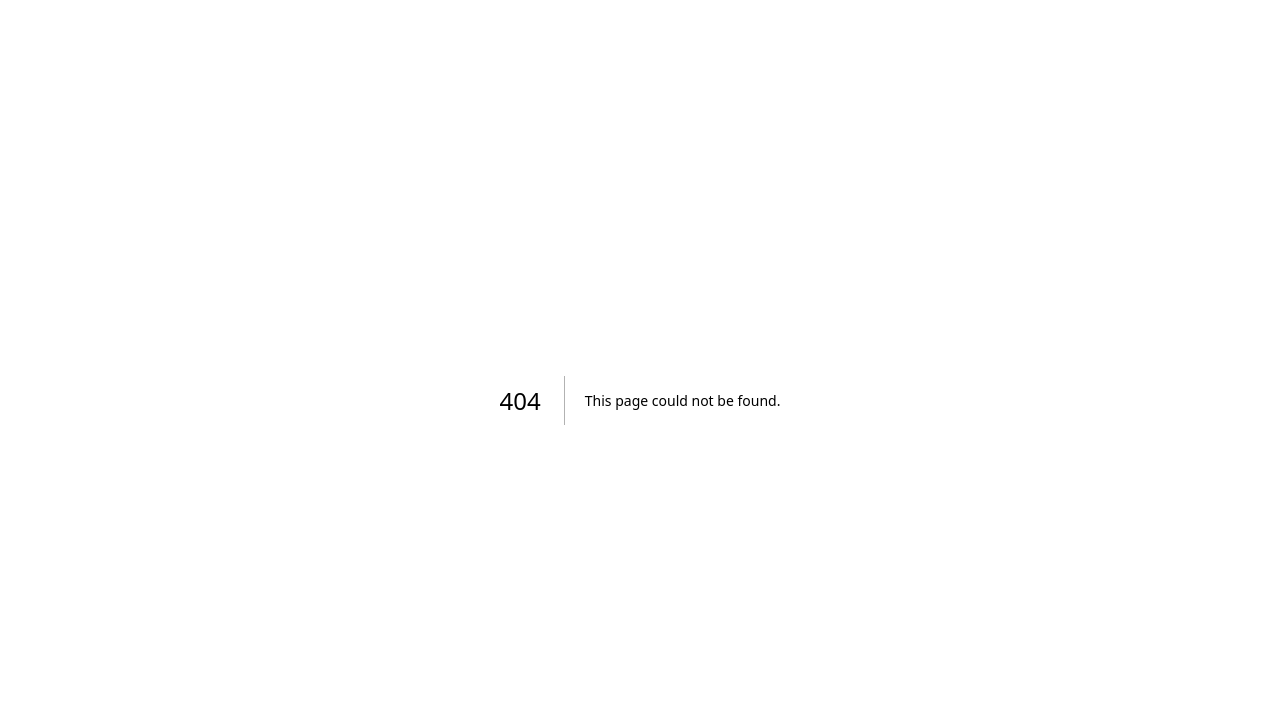
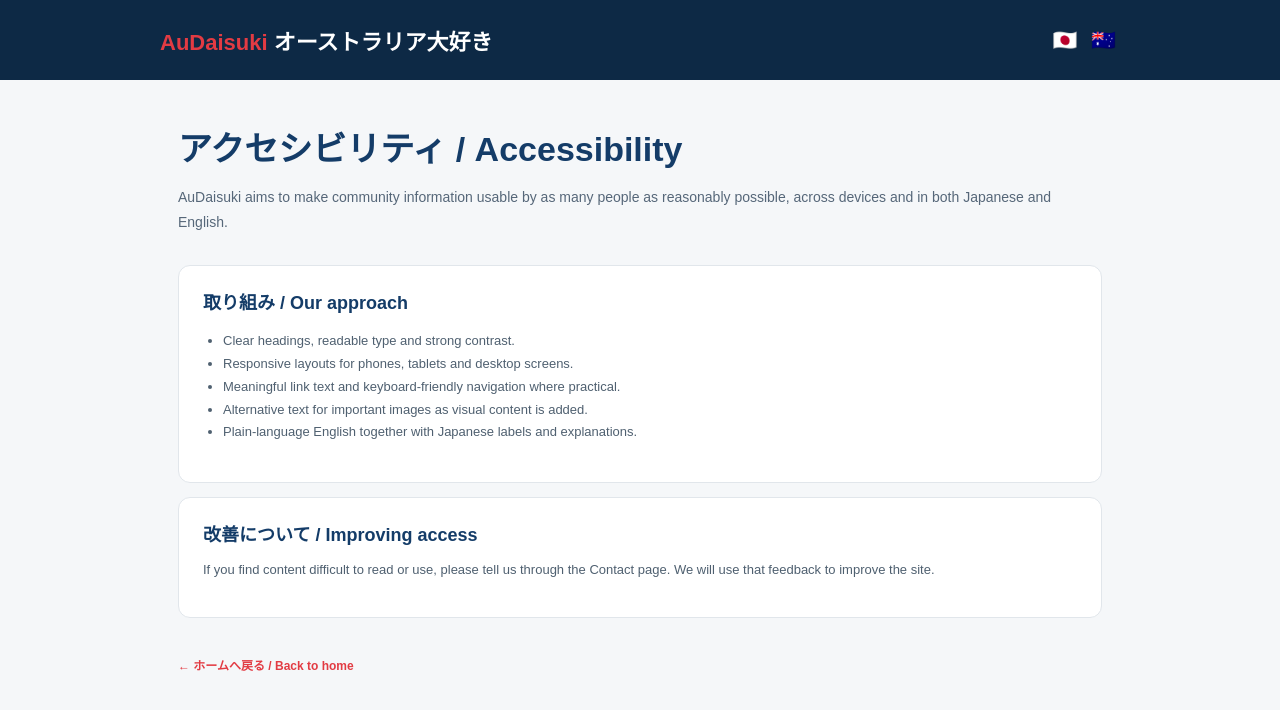
Before and after one commit to samthebrokers-prog/audaisuki, a Next.js app: page /accessibility in a window 1280 px wide. Before the commit this address had no page. Shown: the top 710 px of the page. Built offline with nearby package versions, Linux system fonts and the light colour scheme.

Commit message:
Add accessibility bilingual information page

```diff
--- /dev/null
+++ b/app/accessibility/page.tsx
@@ -0,0 +1,31 @@
+export const metadata = { title: "Accessibility | AuDaisuki" };
+
+export default function AccessibilityPage() {
+  return (
+    <div className="legalShell">
+      <header className="legalHeader">
+        <a className="legalBrand" href="/"><span>AuDaisuki</span> オーストラリア大好き</a>
+        <span className="legalFlags">🇯🇵 🇦🇺</span>
+      </header>
+      <main className="legalContent">
+        <h1>アクセシビリティ / Accessibility</h1>
+        <p className="legalLead">AuDaisuki aims to make community information usable by as many people as reasonably possible, across devices and in both Japanese and English.</p>
+        <section>
+          <h2>取り組み / Our approach</h2>
+          <ul>
+            <li>Clear headings, readable type and strong contrast.</li>
+            <li>Responsive layouts for phones, tablets and desktop screens.</li>
+            <li>Meaningful link text and keyboard-friendly navigation where practical.</li>
+            <li>Alternative text for important images as visual content is added.</li>
+            <li>Plain-language English together with Japanese labels and explanations.</li>
+          </ul>
+        </section>
+        <section>
+          <h2>改善について / Improving access</h2>
+          <p>If you find content difficult to read or use, please tell us through the Contact page. We will use that feedback to improve the site.</p>
+        </section>
+        <a className="legalBack" href="/">← ホームへ戻る / Back to home</a>
+      </main>
+    </div>
+  );
+}
```
